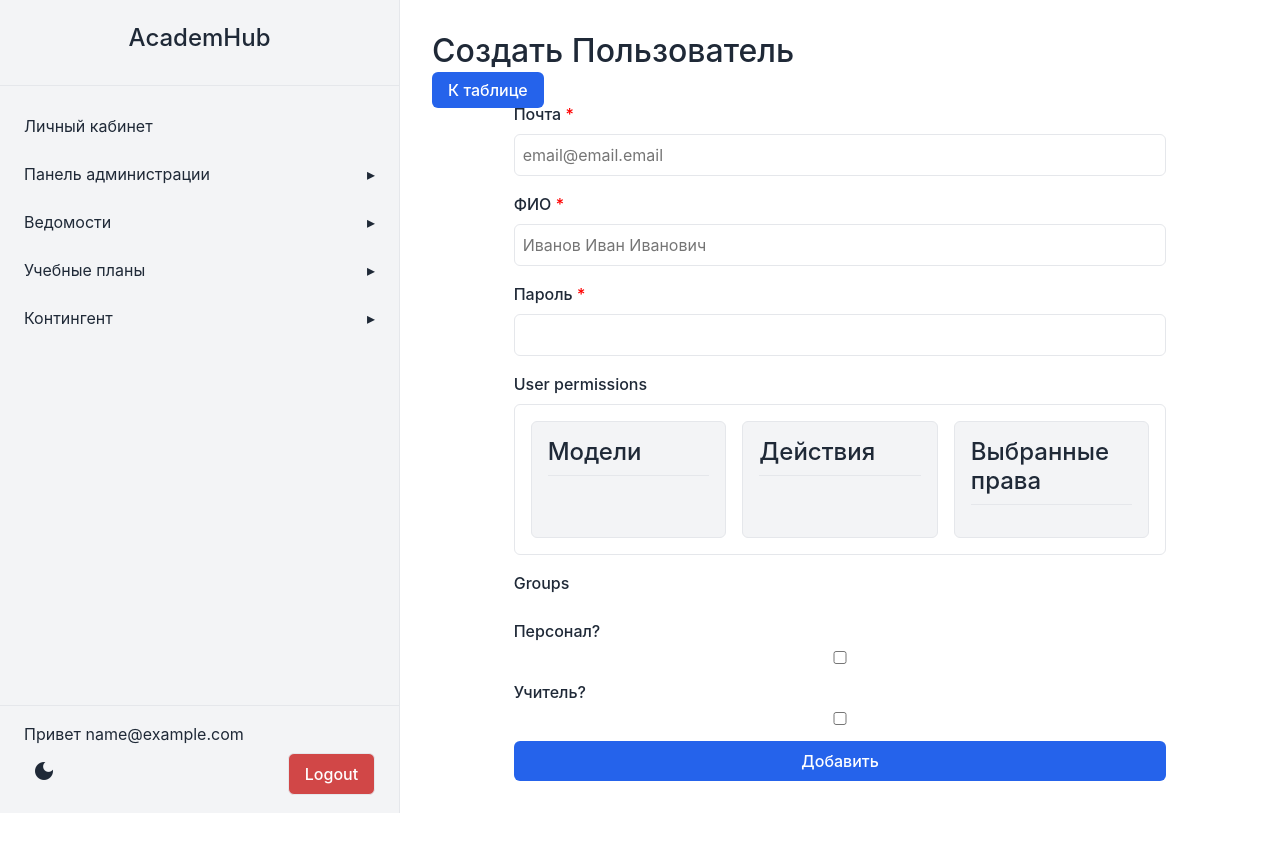
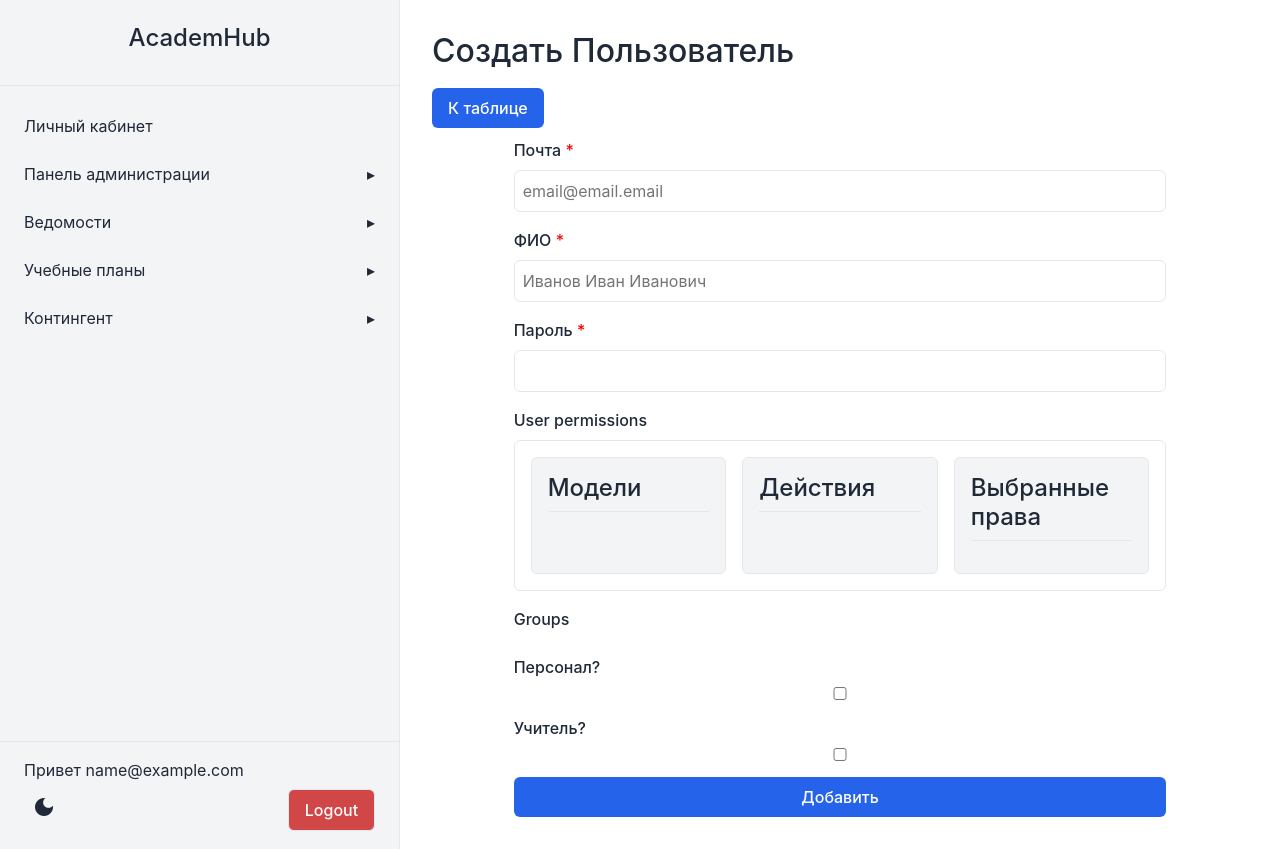
Before and after one commit to LatteSoM/Academhub, a Django app: page /AccessControl/user/add in a window 1280 px wide. Before the commit the page ends 813 px from the top, so only its background shows below. Run offline with Django 4.2, Linux system fonts and the light colour scheme; the visitor is signed in with stand-in values (Sample User, id 1); parts of the project's set-up code (start-up, migrations or seed data) failed here and were passed over.

Commit message:
fixed buttons

```diff
--- a/templates/inc/buttons.html
+++ b/templates/inc/buttons.html
@@ -7,7 +7,7 @@
     {% if button_url %}
         <a id="{{ button.id }}"
            class="btn-primary"
-{#           style="margin: 10px 0; display: inline-block;" #}
+           style="margin: 10px 0; display: inline-block;"
            href="{{ button_url }}">
             {{ button.name }}
         </a>
```
Also changed, not shown: 1 other file.
